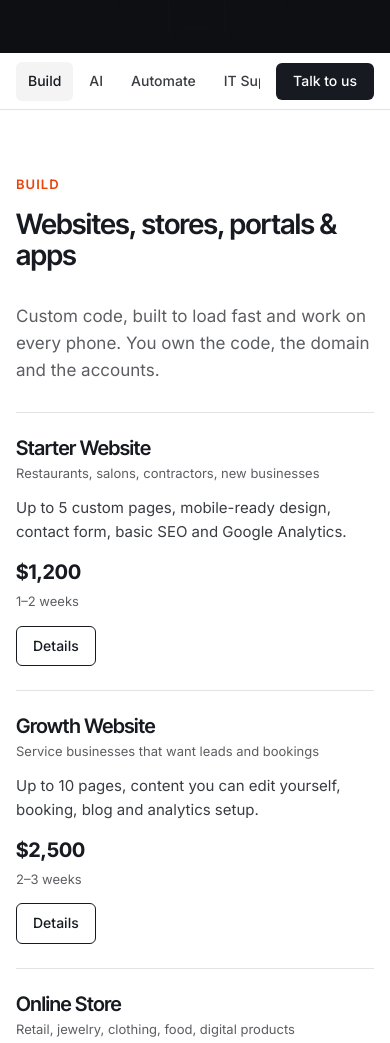
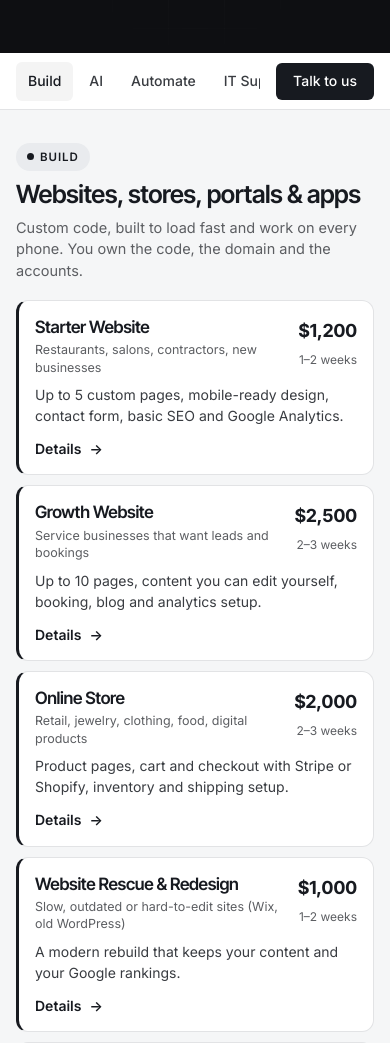
Before and after one commit to waiyanmin99/Tectonic-website-, a plain HTML site: page services.html in a window 390 px wide. Shown: the part 700-1743 px from the top of the page. Drawn offline with Linux system fonts and the light colour scheme.

Commit message:
Services page on phones: color per category, one card per service
Co-Authored-By: Claude Opus 5.5 <noreply@anthropic.com>

```diff
--- a/assets/site.css
+++ b/assets/site.css
@@ -979,3 +979,62 @@ a.quick-card:hover { border-color: var(--ink); box-shadow: var(--shadow); transf
   font-size: 14.5px; font-weight: 500; color: var(--ink);
 }
 .show-more:hover { border-color: var(--ink); }
+
+/* =========================================================
+   Services page on phones: color per category, one card per service
+   ========================================================= */
+#build    { --cat: #171a20; --cat-soft: #e9ebee; --cat-bg: #f5f6f7; }
+#ai       { --cat: #c93a07; --cat-soft: #fde9e1; --cat-bg: #fff6f2; }
+#automate { --cat: #a16207; --cat-soft: #fdf0c8; --cat-bg: #fffaeb; }
+#it       { --cat: #11745a; --cat-soft: #d9f1e7; --cat-bg: #f1faf6; }
+#grow     { --cat: #1d4ed8; --cat-soft: #dfe7fd; --cat-bg: #f3f6ff; }
+#care     { --cat: #5c5e62; --cat-soft: #e9e9eb; --cat-bg: #f6f6f7; }
+
+@media (max-width: 900px) {
+  .svc-group {
+    margin: 0 calc(var(--gutter) * -1); padding: 32px var(--gutter) 28px;
+    background: var(--cat-bg, transparent); border-top: 1px solid var(--line);
+  }
+  .svc-group + .svc-group { margin-top: 0; }
+  .svc-group:first-child { border-top: 0; }
+  .svc-group-head { gap: 8px; margin-bottom: 18px; }
+  .svc-group-head .eyebrow {
+    display: inline-flex; align-items: center; gap: 6px; margin-bottom: 10px;
+    padding: 5px 11px; border-radius: 999px; background: var(--cat-soft); color: var(--cat);
+    font-size: 11.5px;
+  }
+  .svc-group-head .eyebrow::before { content: ""; width: 7px; height: 7px; border-radius: 50%; background: var(--cat); }
+  .svc-group-head .h2 { font-size: 25px; }
+  .svc-group-head .lead { font-size: 14.5px; line-height: 1.5; }
+
+  .svc-group .svc-list { border-top: 0; display: grid; gap: 10px; }
+  .svc-group .svc {
+    display: grid; grid-template-columns: 1fr auto; gap: 8px 14px; align-items: start;
+    padding: 16px 16px 14px; background: var(--white); border: 1px solid var(--line);
+    border-left: 3px solid var(--cat); border-radius: 12px;
+  }
+  .svc-group .svc > :nth-child(1) { grid-column: 1; grid-row: 1; }
+  .svc-group .svc h3 { font-size: 17px; line-height: 1.25; }
+  .svc-group .svc .for { font-size: 12.5px; margin-top: 3px; line-height: 1.4; }
+  .svc-group .svc > p { grid-column: 1 / -1; grid-row: 2; font-size: 14px; line-height: 1.5; color: var(--ink-2); }
+  .svc-group .svc .svc-price { grid-column: 2; grid-row: 1; text-align: right; justify-self: end; }
+  .svc-group .svc .svc-price b { font-size: 18px; color: var(--cat); }
+  .svc-group .svc .svc-price span { font-size: 12px; white-space: nowrap; }
+  .svc-group .svc .btn {
+    grid-column: 1 / -1; grid-row: 3; justify-self: start; min-height: 0; padding: 4px 0 0;
+    border: 0; background: none; color: var(--cat); font-size: 14px; font-weight: 600;
+  }
+  .svc-group .svc .btn::after { content: " →"; }
+  .svc-group .svc .btn:hover { background: none; color: var(--ink); }
+  .svc-group .svc .badge { font-size: 10px; padding: 2px 7px; }
+
+  #care .cards { gap: 10px; }
+  #care .card { padding: 18px; border-left: 3px solid var(--cat); border-radius: 12px; }
+  #care .card .icon { display: none; }
+  #care .card h3 { font-size: 17px; }
+  #care .card p { font-size: 14px; }
+  #care .card .price-line { padding-top: 4px; color: var(--cat); }
+}
+@media (max-width: 900px) {
+  .svc-section { padding: 0; }
+}
--- a/services.html
+++ b/services.html
@@ -41,7 +41,7 @@
     </div>
   </nav>
 
-  <section class="section">
+  <section class="section svc-section">
     <div class="container">
 
       <!-- BUILD -->
```
